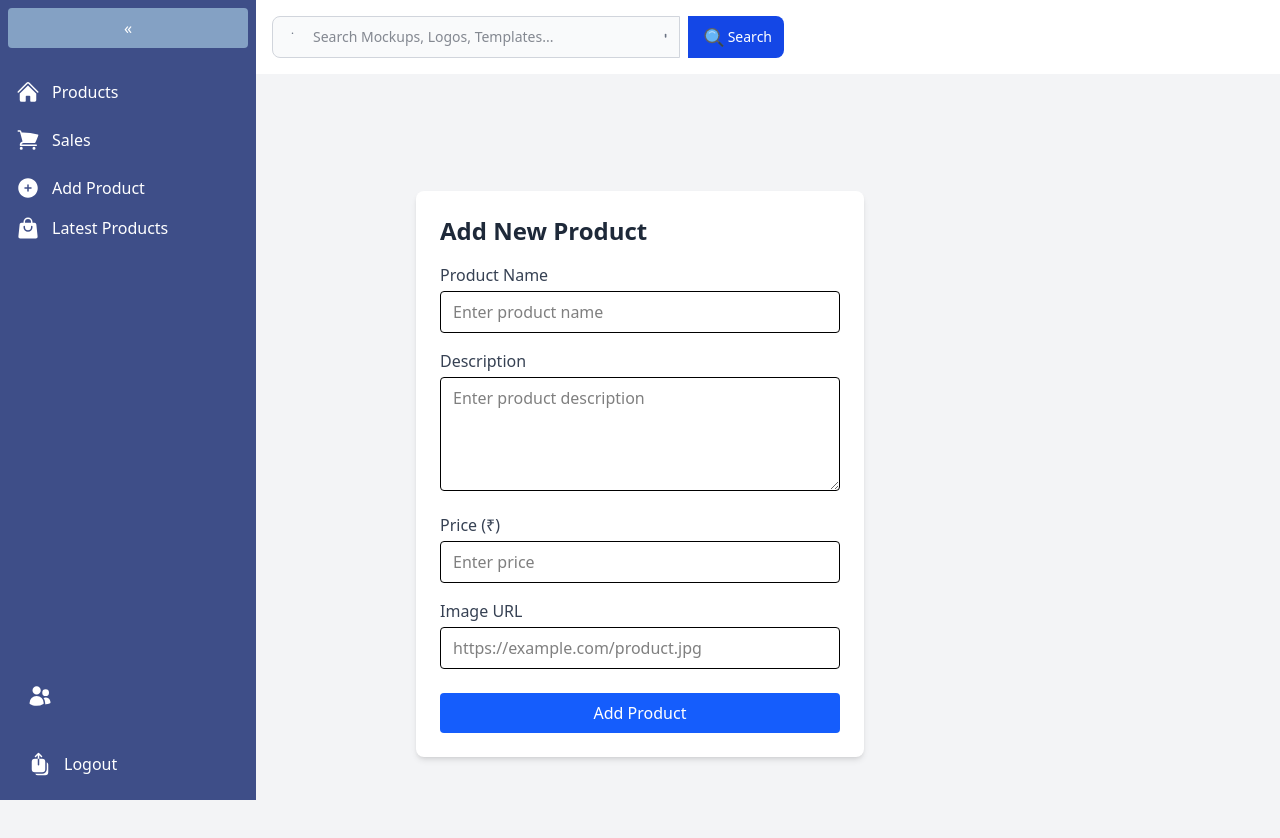
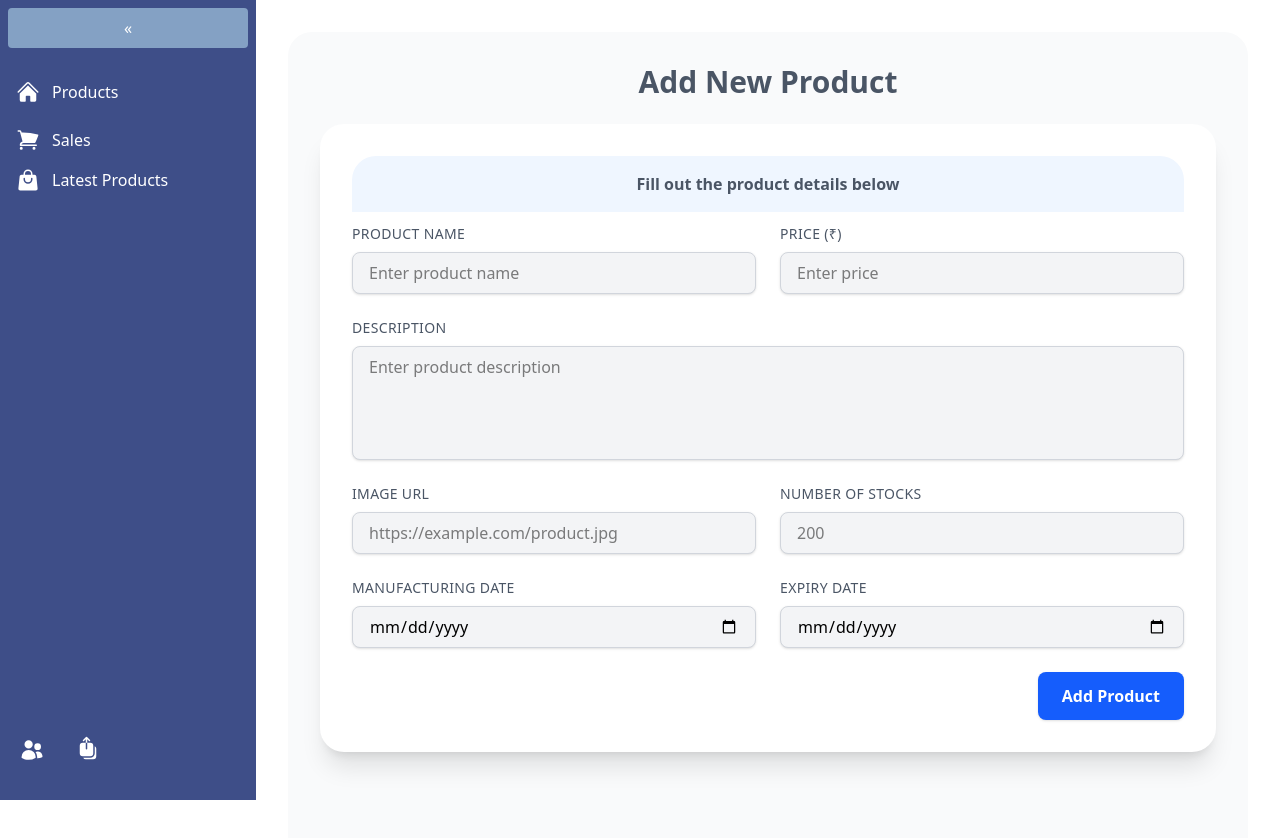
Before and after one commit to Adnansheikh08/Inventory, a React (Vite) app in the folder InventoryApp/: page /add-product in a window 1280 px wide. Shown: the top 838 px of the page. Built offline with nearby package versions, Linux system fonts and the light colour scheme.

Commit message:
Add Product Page is Added

```diff
--- a/InventoryApp/Component/Pages/AddProduct.jsx
+++ b/InventoryApp/Component/Pages/AddProduct.jsx
@@ -5,7 +5,8 @@ const AddProduct = ({ isSidebarOpen }) => {
     name: '',
     description: '',
     price: '',
-    imageUrl: ''
+    imageUrl: '',
+    stock: ''
   });
 
   const handleChange = e => {
@@ -20,115 +21,179 @@ const AddProduct = ({ isSidebarOpen }) => {
   };
   return (
     <>
-      <div className={`{transition-all duration-300 p-4 ${isSidebarOpen ? "ml-64" : "ml-16"} flex flex-col justify-between `}>
-        <div className="w-full max-w-lg">
-          <form className="flex">
-            <label htmlFor="voice-search" className="sr-only">Search</label>
-            <div className="relative flex-grow">
-              <div className="absolute inset-y-0 left-0 flex items-center pl-3">
-                {/* Search Icon */}
-                <svg className="w-4 h-4 text-gray-500" aria-hidden="true" xmlns="http://www.w3.org/2000/svg" fill="none" viewBox="0 0 21 21">
-                  <path stroke="currentColor" strokeLinecap="round" strokeLinejoin="round" strokeWidth="2" d="M11.15 5.6h.01…" />
-                </svg>
+      <div
+        className={`transition-all duration-300 p-8 ${isSidebarOpen ? "ml-64" : "ml-16"} flex flex-col justify-center`}
+      >
+        <div className="min-h-screen bg-gray-50 rounded-3xl p-8 flex items-center justify-center">
+          <div className="w-full min-h-screen">
+            <h2 className="text-3xl font-bold text-gray-600 mb-6 text-center">
+              Add New Product
+            </h2>
+            <form
+              onSubmit={handleSubmit}
+              className="bg-white p-8 rounded-3xl shadow-xl space-y-6"
+            >
+              <div
+                className="bg-blue-50 p-4 rounded-t-3xl mb-3"
+              >
+                <p className="text-center text-gray-600 font-semibold">
+                  Fill out the product details below
+                </p>
               </div>
+
+              <div className="grid grid-cols-1 md:grid-cols-2 gap-6">
+                <div className="flex flex-col">
+                  <label
+                    htmlFor="name"
+                    className="text-gray-600 uppercase tracking-wide text-sm mb-2"
+                  >
+                    Product Name
+                  </label>
                   <input
+                    id="name"
+                    name="name"
                     type="text"
-                id="voice-search"
-                className="bg-gray-50 border border-gray-300 text-gray-900 text-sm rounded-l-lg focus:ring-blue-500 focus:border-blue-500 block w-full pl-10 p-2.5"
-                placeholder="Search Mockups, Logos, Templates..."
+                    placeholder="Enter product name"
+                    value={product.name}
+                    onChange={handleChange}
+                    required
+                    className="px-4 py-2 bg-gray-100 border border-gray-300 rounded-lg shadow-sm focus:outline-none focus:ring-2 focus:ring-blue-200 focus:border-blue-400"
                   />
-              <button type="button" className="absolute inset-y-0 right-0 flex items-center pr-3">
-                {/* Mic Icon */}
-                <svg className="w-4 h-4 text-gray-500 hover:text-gray-900" aria-hidden="true" xmlns="http://www.w3.org/2000/svg" fill="none" viewBox="0 0 16 20">
-                  <path stroke="currentColor" strokeLinecap="round" strokeLinejoin="round" strokeWidth="2" d="M15 7v3…" />
-                </svg>
+                </div>
+
+                <div className="flex flex-col">
+                  <label
+                    htmlFor="price"
+                    className="text-gray-600 uppercase tracking-wide text-sm mb-2"
+                  >
+                    Price (₹)
+                  </label>
+                  <input
+                    id="price"
+                    name="price"
+                    type="number"
+                    step="0.01"
+                    placeholder="Enter price"
+                    value={product.price}
+                    onChange={handleChange}
+                    required
+                    className="px-4 py-2 bg-gray-100 border border-gray-300 rounded-lg shadow-sm focus:outline-none focus:ring-2 focus:ring-blue-200 focus:border-blue-400"
+                  />
+                </div>
+              </div>
+
+              <div className="flex flex-col">
+                <label
+                  htmlFor="description"
+                  className="text-gray-600 uppercase tracking-wide text-sm mb-2"
+                >
+                  Description
+                </label>
+                <textarea
+                  id="description"
+                  name="description"
+                  rows="4"
+                  placeholder="Enter product description"
+                  value={product.description}
+                  onChange={handleChange}
+                  required
+                  className="px-4 py-2 bg-gray-100 border border-gray-300 rounded-lg shadow-sm focus:outline-none focus:ring-2 focus:ring-blue-200 focus:border-blue-400 resize-none"
+                />
+              </div>
+
+              <div className="grid grid-cols-1 md:grid-cols-2 gap-6">
+                <div className="flex flex-col">
+                  <label
+                    htmlFor="imageUrl"
+                    className="text-gray-600 uppercase tracking-wide text-sm mb-2"
+                  >
+                    Image URL
+                  </label>
+                  <input
+                    id="imageUrl"
+                    name="imageUrl"
+                    type="url"
+                    placeholder="https://example.com/product.jpg"
+                    value={product.imageUrl}
+                    onChange={handleChange}
+                    required
+                    className="px-4 py-2 bg-gray-100 border border-gray-300 rounded-lg shadow-sm focus:outline-none focus:ring-2 focus:ring-blue-200 focus:border-blue-400"
+                  />
+                </div>
+
+                <div className="flex flex-col">
+                  <label
+                    htmlFor="stocks"
+                    className="text-gray-600 uppercase tracking-wide text-sm mb-2"
+                  >
+                    Number of Stocks
+                  </label>
+                  <input
+                    id="stock"
+                    name="stock"
+                    type="number"
+                    placeholder="200"
+                    value={product.stock}
+                    onChange={handleChange}
+                    required
+                    className="px-4 py-2 bg-gray-100 border border-gray-300 rounded-lg shadow-sm focus:outline-none focus:ring-2 focus:ring-blue-200 focus:border-blue-400"
+                  />
+                </div>
+
+                <div className="flex flex-col">
+                  <label
+                    htmlFor="Manufacturing"
+                    className="text-gray-600 uppercase tracking-wide text-sm mb-2"
+                  >
+                    Manufacturing Date
+                  </label>
+                  <input
+                    id="Manufacturing"
+                    name="Manufacturing"
+                    type="date"
+                    placeholder="DD-MM-YYYY"
+                    value={product.Manufacturing}
+                    onChange={handleChange}
+                    required
+                    className="px-4 py-2 bg-gray-100 border border-gray-300 rounded-lg shadow-sm focus:outline-none focus:ring-2 focus:ring-blue-200 focus:border-blue-400"
+                  />
+                </div>
+
+                <div className="flex flex-col">
+                  <label
+                    htmlFor="Expiry"
+                    className="text-gray-600 uppercase tracking-wide text-sm mb-2"
+                  >
+                    Expiry Date
+                  </label>
+                  <input
+                    id="Expiry"
+                    name="Expiry"
+                    type="date"
+                    placeholder="DD-MM-YYYY"
+                    value={product.Expiry}
+                    onChange={handleChange}
+                    required
+                    className="px-4 py-2 bg-gray-100 border border-gray-300 rounded-lg shadow-sm focus:outline-none focus:ring-2 focus:ring-blue-200 focus:border-blue-400"
+                  />
+                </div>
+              </div>
+
+              <div className="flex justify-end">
+                <button
+                  type="submit"
+                  className="w-full md:w-auto bg-blue-600 text-white font-semibold px-6 py-3 rounded-lg shadow hover:bg-blue-700 hover:shadow-md transition"
+                >
+                  Add Product
                 </button>
               </div>
-            <button
-              type="submit"
-              className="inline-flex items-center py-2.3 px-3 ml-2 text-sm font-medium text-white bg-blue-700 rounded-r-lg hover:bg-blue-800 focus:ring-4 focus:outline-none focus:ring-blue-300"
-            >
-              <svg xmlns="http://www.w3.org/2000/svg" x="0px" y="0px" width="28" height="23" viewBox="0 0 48 48">
-                <path fill="#616161" d="M34.6 28.1H38.6V45.1H34.6z" transform="rotate(-45.001 36.586 36.587)"></path><path fill="#616161" d="M20 4A16 16 0 1 0 20 36A16 16 0 1 0 20 4Z"></path><path fill="#37474F" d="M36.2 32.1H40.2V44.400000000000006H36.2z" transform="rotate(-45.001 38.24 38.24)"></path><path fill="#64B5F6" d="M20 7A13 13 0 1 0 20 33A13 13 0 1 0 20 7Z"></path><path fill="#BBDEFB" d="M26.9,14.2c-1.7-2-4.2-3.2-6.9-3.2s-5.2,1.2-6.9,3.2c-0.4,0.4-0.3,1.1,0.1,1.4c0.4,0.4,1.1,0.3,1.4-0.1C16,13.9,17.9,13,20,13s4,0.9,5.4,2.5c0.2,0.2,0.5,0.4,0.8,0.4c0.2,0,0.5-0.1,0.6-0.2C27.2,15.3,27.2,14.6,26.9,14.2z"></path>
-              </svg>
-              Search
-            </button>
             </form>
           </div>
         </div>
-      <div className="min-h-screen bg-gray-100 flex items-center justify-center p-4">
-        <form
-          onSubmit={handleSubmit}
-          className="bg-white p-6 rounded-lg shadow-md w-full max-w-md"
-        >
-          <h2 className="text-2xl font-semibold text-gray-800 mb-4">Add New Product</h2>
-
-          <div className="mb-4">
-            <label className="block text-gray-700 mb-1" htmlFor="name">Product Name</label>
-            <input
-              className="w-full px-3 py-2 border rounded focus:outline-none focus:ring focus:border-blue-300"
-              type="text"
-              id="name"
-              name="name"
-              value={product.name}
-              onChange={handleChange}
-              required
-              placeholder="Enter product name"
-            />
-          </div>
-
-          <div className="mb-4">
-            <label className="block text-gray-700 mb-1" htmlFor="description">Description</label>
-            <textarea
-              className="w-full px-3 py-2 border rounded focus:outline-none focus:ring focus:border-blue-300"
-              id="description"
-              name="description"
-              rows="4"
-              value={product.description}
-              onChange={handleChange}
-              required
-              placeholder="Enter product description"
-            />
-          </div>
-
-          <div className="mb-4">
-            <label className="block text-gray-700 mb-1" htmlFor="price">Price (₹)</label>
-            <input
-              className="w-full px-3 py-2 border rounded focus:outline-none focus:ring focus:border-blue-300"
-              type="number"
-              id="price"
-              name="price"
-              value={product.price}
-              onChange={handleChange}
-              step="0.01"
-              required
-              placeholder="Enter price"
-            />
-          </div>
-
-          <div className="mb-6">
-            <label className="block text-gray-700 mb-1" htmlFor="imageUrl">Image URL</label>
-            <input
-              className="w-full px-3 py-2 border rounded focus:outline-none focus:ring focus:border-blue-300"
-              type="url"
-              id="imageUrl"
-              name="imageUrl"
-              value={product.imageUrl}
-              onChange={handleChange}
-              required
-              placeholder="https://example.com/product.jpg"
-            />
-          </div>
-
-          <button
-            type="submit"
-            className="w-full bg-blue-600 text-white py-2 rounded hover:bg-blue-700 transition"
-          >
-            Add Product
-          </button>
-        </form>
       </div>
     </>
+
+
   )
 }
 
--- a/InventoryApp/Component/Sidebar.jsx
+++ b/InventoryApp/Component/Sidebar.jsx
@@ -62,13 +62,14 @@ const Sidebar = ({isOpen, toggleSidebar}) => {
         </Link>
 
         {/* Add Product */}
-        <Link
+        {isAdmin && <Link
           to="/add-product"
           className="flex items-center px-4 py-2 hover:bg-[#4B5C9C] rounded mt-2"
         >
           <PlusCircleIcon className="h-6 w-6" />
           {isOpen && <span className="ml-3">Add Product</span>}
         </Link>
+        }
         {/* Add users */}
         {isAdmin && <Link to="/">
           <div
@@ -80,6 +81,7 @@ const Sidebar = ({isOpen, toggleSidebar}) => {
         </Link>
         }
         {/* latest product */}
+
         <Link to="/latest-products">
           <div
             className="flex items-center px-4 py-2 hover:bg-[#4B5C9C] rounded"
@@ -88,7 +90,6 @@ const Sidebar = ({isOpen, toggleSidebar}) => {
             {isOpen && <span className="ml-3">Latest Products</span>}
           </div>
         </Link>
-
 
         {/* Login/Signup */}
         {/* <Link
@@ -122,17 +123,18 @@ const Sidebar = ({isOpen, toggleSidebar}) => {
         }
       </nav>
       <div
-        className="flex items-center px-4 py-2 hover:bg-[#709BCE] rounded hover:border m-3 mb-4"
+        className="flex items-center  py-2 rounded m-3 mb-4 hover:border px-2"
       >
-        <UsersIcon className="h-6 w-6" />
-        {isOpen && <span className="ml-3">{name}</span>}
-      </div>
-      <div
-        className="flex items-center px-4 py-2 hover:bg-[#709BCE] rounded hover:border m-3 mb-4"
+        <UsersIcon className="h-6 w-6 mr-1" />
+        {isOpen && <span className="">{name}</span>}
+        <div
+        className="flex items-center px-4 hover:bg-red-500 rounded hover:border m-3 mb-4"
       >
         <ArrowUpOnSquareStackIcon className="h-6 w-6" />
-        {isOpen && <button onClick={logout} className="ml-3">Logout</button>}
+        {isOpen && <button onClick={logout} className=""></button>}
       </div>
+      </div>
+
     </div>
   );
 };
```
Lines whose indentation alone changed are shown as unchanged.
